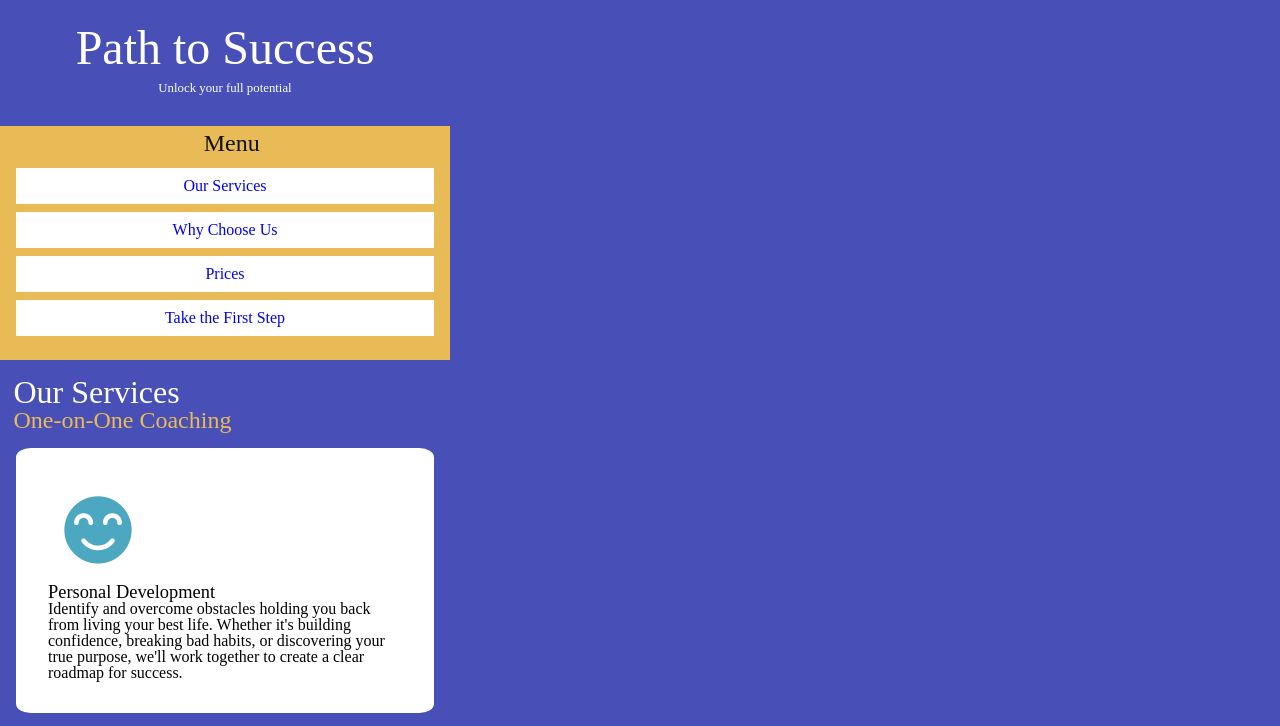
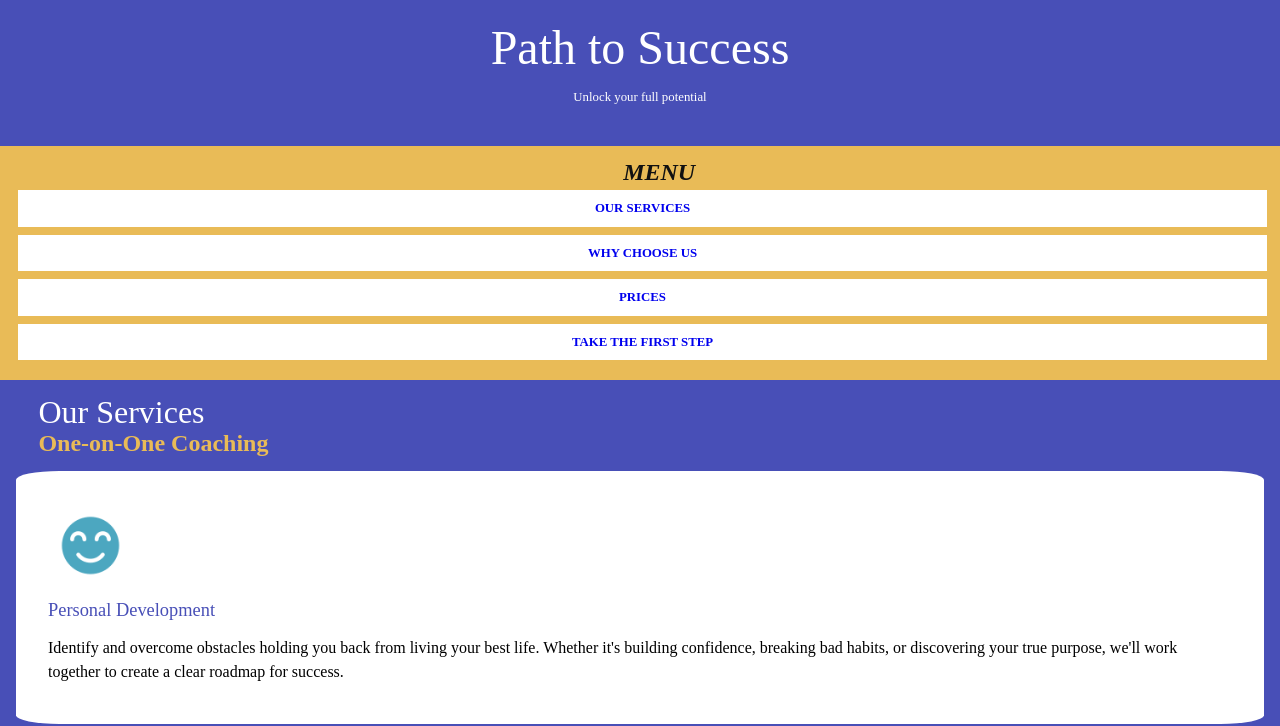
Before and after one commit to nicomorente15/path-to-success, a plain HTML site: page index.html in a window 1280 px wide. Shown: the top 726 px of the page. Drawn offline with Linux system fonts and the light colour scheme; a web font is replaced by a local one.

Commit message:
Finnished Assingment
Added all the required edits for a 450px webpage assignment.

```diff
--- /dev/null
+++ b/font.css
@@ -0,0 +1,144 @@
+/* cyrillic-ext */
+@font-face {
+    font-family: 'Inter';
+    font-style: italic;
+    font-weight: 100 900;
+    font-display: swap;
+    src: url(https://fonts.gstatic.com/s/inter/v18/UcCm3FwrK3iLTcvnUwkT9mI1F55MKw.woff2) format('woff2');
+    unicode-range: U+0460-052F, U+1C80-1C8A, U+20B4, U+2DE0-2DFF, U+A640-A69F, U+FE2E-FE2F;
+  }
+  /* cyrillic */
+  @font-face {
+    font-family: 'Inter';
+    font-style: italic;
+    font-weight: 100 900;
+    font-display: swap;
+    src: url(https://fonts.gstatic.com/s/inter/v18/UcCm3FwrK3iLTcvnUwAT9mI1F55MKw.woff2) format('woff2');
+    unicode-range: U+0301, U+0400-045F, U+0490-0491, U+04B0-04B1, U+2116;
+  }
+  /* greek-ext */
+  @font-face {
+    font-family: 'Inter';
+    font-style: italic;
+    font-weight: 100 900;
+    font-display: swap;
+    src: url(https://fonts.gstatic.com/s/inter/v18/UcCm3FwrK3iLTcvnUwgT9mI1F55MKw.woff2) format('woff2');
+    unicode-range: U+1F00-1FFF;
+  }
+  /* greek */
+  @font-face {
+    font-family: 'Inter';
+    font-style: italic;
+    font-weight: 100 900;
+    font-display: swap;
+    src: url(https://fonts.gstatic.com/s/inter/v18/UcCm3FwrK3iLTcvnUwcT9mI1F55MKw.woff2) format('woff2');
+    unicode-range: U+0370-0377, U+037A-037F, U+0384-038A, U+038C, U+038E-03A1, U+03A3-03FF;
+  }
+  /* vietnamese */
+  @font-face {
+    font-family: 'Inter';
+    font-style: italic;
+    font-weight: 100 900;
+    font-display: swap;
+    src: url(https://fonts.gstatic.com/s/inter/v18/UcCm3FwrK3iLTcvnUwsT9mI1F55MKw.woff2) format('woff2');
+    unicode-range: U+0102-0103, U+0110-0111, U+0128-0129, U+0168-0169, U+01A0-01A1, U+01AF-01B0, U+0300-0301, U+0303-0304, U+0308-0309, U+0323, U+0329, U+1EA0-1EF9, U+20AB;
+  }
+  /* latin-ext */
+  @font-face {
+    font-family: 'Inter';
+    font-style: italic;
+    font-weight: 100 900;
+    font-display: swap;
+    src: url(https://fonts.gstatic.com/s/inter/v18/UcCm3FwrK3iLTcvnUwoT9mI1F55MKw.woff2) format('woff2');
+    unicode-range: U+0100-02BA, U+02BD-02C5, U+02C7-02CC, U+02CE-02D7, U+02DD-02FF, U+0304, U+0308, U+0329, U+1D00-1DBF, U+1E00-1E9F, U+1EF2-1EFF, U+2020, U+20A0-20AB, U+20AD-20C0, U+2113, U+2C60-2C7F, U+A720-A7FF;
+  }
+  /* latin */
+  @font-face {
+    font-family: 'Inter';
+    font-style: italic;
+    font-weight: 100 900;
+    font-display: swap;
+    src: url(https://fonts.gstatic.com/s/inter/v18/UcCm3FwrK3iLTcvnUwQT9mI1F54.woff2) format('woff2');
+    unicode-range: U+0000-00FF, U+0131, U+0152-0153, U+02BB-02BC, U+02C6, U+02DA, U+02DC, U+0304, U+0308, U+0329, U+2000-206F, U+20AC, U+2122, U+2191, U+2193, U+2212, U+2215, U+FEFF, U+FFFD;
+  }
+  /* cyrillic-ext */
+  @font-face {
+    font-family: 'Inter';
+    font-style: normal;
+    font-weight: 100 900;
+    font-display: swap;
+    src: url(https://fonts.gstatic.com/s/inter/v18/UcCo3FwrK3iLTcvvYwYZ8UA3J58.woff2) format('woff2');
+    unicode-range: U+0460-052F, U+1C80-1C8A, U+20B4, U+2DE0-2DFF, U+A640-A69F, U+FE2E-FE2F;
+  }
+  /* cyrillic */
+  @font-face {
+    font-family: 'Inter';
+    font-style: normal;
+    font-weight: 100 900;
+    font-display: swap;
+    src: url(https://fonts.gstatic.com/s/inter/v18/UcCo3FwrK3iLTcvmYwYZ8UA3J58.woff2) format('woff2');
+    unicode-range: U+0301, U+0400-045F, U+0490-0491, U+04B0-04B1, U+2116;
+  }
+  /* greek-ext */
+  @font-face {
+    font-family: 'Inter';
+    font-style: normal;
+    font-weight: 100 900;
+    font-display: swap;
+    src: url(https://fonts.gstatic.com/s/inter/v18/UcCo3FwrK3iLTcvuYwYZ8UA3J58.woff2) format('woff2');
+    unicode-range: U+1F00-1FFF;
+  }
+  /* greek */
+  @font-face {
+    font-family: 'Inter';
+    font-style: normal;
+    font-weight: 100 900;
+    font-display: swap;
+    src: url(https://fonts.gstatic.com/s/inter/v18/UcCo3FwrK3iLTcvhYwYZ8UA3J58.woff2) format('woff2');
+    unicode-range: U+0370-0377, U+037A-037F, U+0384-038A, U+038C, U+038E-03A1, U+03A3-03FF;
+  }
+  /* vietnamese */
+  @font-face {
+    font-family: 'Inter';
+    font-style: normal;
+    font-weight: 100 900;
+    font-display: swap;
+    src: url(https://fonts.gstatic.com/s/inter/v18/UcCo3FwrK3iLTcvtYwYZ8UA3J58.woff2) format('woff2');
+    unicode-range: U+0102-0103, U+0110-0111, U+0128-0129, U+0168-0169, U+01A0-01A1, U+01AF-01B0, U+0300-0301, U+0303-0304, U+0308-0309, U+0323, U+0329, U+1EA0-1EF9, U+20AB;
+  }
+  /* latin-ext */
+  @font-face {
+    font-family: 'Inter';
+    font-style: normal;
+    font-weight: 100 900;
+    font-display: swap;
+    src: url(https://fonts.gstatic.com/s/inter/v18/UcCo3FwrK3iLTcvsYwYZ8UA3J58.woff2) format('woff2');
+    unicode-range: U+0100-02BA, U+02BD-02C5, U+02C7-02CC, U+02CE-02D7, U+02DD-02FF, U+0304, U+0308, U+0329, U+1D00-1DBF, U+1E00-1E9F, U+1EF2-1EFF, U+2020, U+20A0-20AB, U+20AD-20C0, U+2113, U+2C60-2C7F, U+A720-A7FF;
+  }
+  /* latin */
+  @font-face {
+    font-family: 'Inter';
+    font-style: normal;
+    font-weight: 100 900;
+    font-display: swap;
+    src: url(https://fonts.gstatic.com/s/inter/v18/UcCo3FwrK3iLTcviYwYZ8UA3.woff2) format('woff2');
+    unicode-range: U+0000-00FF, U+0131, U+0152-0153, U+02BB-02BC, U+02C6, U+02DA, U+02DC, U+0304, U+0308, U+0329, U+2000-206F, U+20AC, U+2122, U+2191, U+2193, U+2212, U+2215, U+FEFF, U+FFFD;
+  }
+  /* latin-ext */
+  @font-face {
+    font-family: 'Kavoon';
+    font-style: normal;
+    font-weight: 400;
+    font-display: swap;
+    src: url(https://fonts.gstatic.com/s/kavoon/v23/pxiFyp4_scRYhlUIPbD7XVlNEM-K.woff2) format('woff2');
+    unicode-range: U+0100-02BA, U+02BD-02C5, U+02C7-02CC, U+02CE-02D7, U+02DD-02FF, U+0304, U+0308, U+0329, U+1D00-1DBF, U+1E00-1E9F, U+1EF2-1EFF, U+2020, U+20A0-20AB, U+20AD-20C0, U+2113, U+2C60-2C7F, U+A720-A7FF;
+  }
+  /* latin */
+  @font-face {
+    font-family: 'Kavoon';
+    font-style: normal;
+    font-weight: 400;
+    font-display: swap;
+    src: url(https://fonts.gstatic.com/s/kavoon/v23/pxiFyp4_scRYhlUIM7D7XVlNEA.woff2) format('woff2');
+    unicode-range: U+0000-00FF, U+0131, U+0152-0153, U+02BB-02BC, U+02C6, U+02DA, U+02DC, U+0304, U+0308, U+0329, U+2000-206F, U+20AC, U+2122, U+2191, U+2193, U+2212, U+2215, U+FEFF, U+FFFD;
+  }
--- a/index.html
+++ b/index.html
@@ -9,7 +9,6 @@
     -->
     <meta charset="UTF-8">
     <meta name="viewport" content="width=device-width, initial-scale=1.0">
-    <link rel="stylesheet" href="reset.css">
     <link rel="stylesheet" href="styles.css">
     <title>Path to Success</title>
 </head>
@@ -21,12 +20,12 @@
 
     <main>
         <nav>
-            <h2>Menu</h2>
+            <h2>MENU</h2>
             <ul>
-                <li><a href="https://docs.google.com/document/d/1Cfku4kim6hNtvH04w9tZE5hnvVbkZpBPdIo1zNZZrj4/edit#">Our Services</a></li>
-                <li><a href="https://docs.google.com/document/d/1Cfku4kim6hNtvH04w9tZE5hnvVbkZpBPdIo1zNZZrj4/edit#">Why Choose Us</a></li>
-                <li><a href="https://docs.google.com/document/d/1Cfku4kim6hNtvH04w9tZE5hnvVbkZpBPdIo1zNZZrj4/edit#">Prices</a></li>
-                <li><a href="https://docs.google.com/document/d/1Cfku4kim6hNtvH04w9tZE5hnvVbkZpBPdIo1zNZZrj4/edit#">Take the First Step</a></li>
+                <li><a href="https://docs.google.com/document/d/1Cfku4kim6hNtvH04w9tZE5hnvVbkZpBPdIo1zNZZrj4/edit#">OUR SERVICES</a></li>
+                <li><a href="https://docs.google.com/document/d/1Cfku4kim6hNtvH04w9tZE5hnvVbkZpBPdIo1zNZZrj4/edit#">WHY CHOOSE US</a></li>
+                <li><a href="https://docs.google.com/document/d/1Cfku4kim6hNtvH04w9tZE5hnvVbkZpBPdIo1zNZZrj4/edit#">PRICES</a></li>
+                <li><a href="https://docs.google.com/document/d/1Cfku4kim6hNtvH04w9tZE5hnvVbkZpBPdIo1zNZZrj4/edit#">TAKE THE FIRST STEP</a></li>
             </ul>
         </nav>
 
@@ -93,14 +92,14 @@
 
         </section>
 
-        <section class="Pink">
+        <section class="Reason">
         <h2>Why Choose Us</h2>
-            <ul>
-                <li>Personalized Approach</li>
-                <li>Proven Results</li>
-                <li>Supportive Environment</li>
-                <li>Flexible Options</li>
-            </ul>
+                <ul>
+                    <li class="teal" >Personalized Approach</li>
+                    <li class="lavender">Proven Results</li>
+                    <li class="yellow">Supportive Environment</li>
+                    <li class="white">Flexible Options</li>
+                </ul>
         </section>
 
         <section id="chart">
@@ -184,15 +183,22 @@
     </main>
 
     <footer>
-        <section class="Pink">
+        <section class="Schedule">
             <h2>Take the First Step Today</h2>
             <p>Your journey to a more fulfilling life begins with a single step. Book a free 30-minute consultation today to discover how our coaching services can help you achieve your goals. Let's work together to create the life you've always dreamed of!</p>
 
-            <a href="https://docs.google.com/document/d/1Cfku4kim6hNtvH04w9tZE5hnvVbkZpBPdIo1zNZZrj4/edit#">Schedule Now</a>
+            <div class="Button">
+                <a href="https://docs.google.com/document/d/1Cfku4kim6hNtvH04w9tZE5hnvVbkZpBPdIo1zNZZrj4/edit#">SCHEDULE NOW</a>
+            </div>
         </section>
 
-        <p>Copyright 2024</p>
-        <a href="https://docs.google.com/document/d/1Cfku4kim6hNtvH04w9tZE5hnvVbkZpBPdIo1zNZZrj4/edit#">Terms and Conditions</a>
+        <div class="Copyright">
+            <div><p>Copyright 2024</p></div>
+
+            <div>
+                <a href="https://docs.google.com/document/d/1Cfku4kim6hNtvH04w9tZE5hnvVbkZpBPdIo1zNZZrj4/edit#">Terms and Conditions</a>
+            </div>
+        </div>
     </footer>
 </body>
 </html>
--- a/styles.css
+++ b/styles.css
@@ -1,8 +1,60 @@
+/* IMPORTED FONTS */
+@import "font.css";
+
+/* CSS RESET */
+html, body, div, span, applet, object, iframe,
+h1, h2, h3, h4, h5, h6, p, blockquote, pre,
+a, abbr, acronym, address, big, cite, code,
+del, dfn, em, img, ins, kbd, q, s, samp,
+small, strike, strong, sub, sup, tt, var,
+b, u, i, center,
+dl, dt, dd, ol, ul, li,
+fieldset, form, label, legend,
+table, caption, tbody, tfoot, thead, tr, th, td,
+article, aside, canvas, details, embed,
+figure, figcaption, footer, header, hgroup,
+menu, nav, output, ruby, section, summary,
+time, mark, audio, video {
+	margin: 0;
+	padding: 0;
+	border: 0;
+	font-size: 100%;
+	font: inherit;
+	vertical-align: baseline;
+}
+/* HTML5 display-role reset for older browsers */
+article, aside, details, figcaption, figure,
+footer, header, hgroup, menu, nav, section {
+	display: block;
+}
+body {
+	line-height: 1;
+}
+ol, ul {
+	list-style: none;
+}
+blockquote, q {
+	quotes: none;
+}
+blockquote:before, blockquote:after,
+q:before, q:after {
+	content: '';
+	content: none;
+}
+table {
+	border-collapse: collapse;
+	border-spacing: 0;
+}
+
+
 /* CSS BY NAME [Nico Morente] */
 body{
-    max-width: 450px;
     background-color: #484FB7;
+    font-family: Inter;
 }
+
+/* GLOBAL STYLES (mobile first/small) */
+@media screen and (min-width: 450px) {
 
 /* Header */
     header{
@@ -14,6 +66,7 @@ h1{
         padding: .5em;
         padding-bottom: .2em;
         font-size: 3em;
+        font-family: Kavoon;
     }
 
     header p{
@@ -25,6 +78,41 @@ main h2{
         color: white;
     }
 
+/* Main */
+    img{
+        width: 85px;
+        height: 85px;
+    }
+
+    h2{
+        font-size: 2em;
+        margin-left: 3%;
+        font-family: Kavoon;
+        padding-bottom: .1em;
+    }
+
+    p{
+        line-height: 1.5;
+        padding: .5em 0;
+        word-spacing: 1/4;
+    }
+
+    h3{
+        color: #E9BB57;
+        font-size: 1.5em;
+        background-color: #484FB7;
+        margin-left: 3%;
+        font-weight: 600;
+        margin-bottom: .3em;
+    }
+
+    h4{
+        font-size: 1.15em;
+        color: #484FB7;
+        font-weight: 500;
+        padding: .5em 0;
+    }
+
 /* Nav */
     nav{
         background-color: #E9BB57;
@@ -33,10 +121,13 @@ nav{
     }
 
     nav h2{
+        font-family: Inter;
         font-size: 1.5em;
         text-align: center;
         color: #111111;
-    padding: .2em;
+        padding: .6em .5em .1em;
+        font-weight: 600;
+        font-style: italic;
     }
 
     nav ul{
@@ -47,32 +138,62 @@ nav ul{
 
     nav ul li{
         background-color: #ffffff;
-    margin: .5em 1em;
-    padding: 10px;
+        margin: .3em 1em;
+        width: 100%;
+        padding: 12px;
+        font-size: .8em;
+        font-weight: 750;
+        font-style: bold;
     }
 
     nav ul li a{
         text-decoration: none;
     }
 
-h2{
-    font-size: 2em;
-    margin-left: 3%;
+/* Why Choose Us */
+    section.Reason {
+        background-color: #D9526F;
     }
 
-h3{
-    color: #E9BB57;
-    font-size: 1.5em;
-    background-color: #484FB7;
-    margin-left: 3%;
+    .Reason h2{
+        padding: .5em 0;
     }
 
-h4{
-    font-size: 1.15em;
+    ul{
+        display: flex;
+        flex-wrap: wrap;
+        padding-left: 5px;
     }
 
-section h3{
-    margin-bottom: .3em;
+    .Reason li{
+        font-size: 1em;
+        text-align: center;
+        padding: 20px 20px 40px;
+        font-weight: 600;
+        margin: 10px;
+        width: 35%;
+        border-radius: 1em;
+    }
+
+    .Reason li.teal{
+        background-color: #4CA7C0;
+    }
+    .Reason li.lavender{
+        background-color: #6B8FE7;
+    }
+
+    .Reason li.yellow{
+        background-color: #E9BB57;
+    }
+
+    .Reason li.white{
+        background-color: #ffffff;
+    }
+
+/* Chart */
+/* Table */
+    #chart h2{
+        margin-top: .5em;
     }
 
     table{
@@ -99,10 +220,59 @@ th{
         padding: 2em;
     }
 
-.Pink {
-    background-color: #D9526F;
+/* Footer */
+/* Take the First Step Today */
+    footer{
+        color: #ffffff;
+        margin-top: .5em;
     }
 
-.Pink h2,.Pink p{
+    footer section.Schedule{
+        background-color: #D9526F;
+        height: 235px;
+    }
+
+    footer section.Schedule h2{
+        padding: .5em 0 0;
+    }
+
+    footer section.Schedule p{
+        margin: .5em .5em;
+        padding: 0 .5em;
+    }
+
+    div.Button{
+        padding: 10px;
+        text-align: center;
+    }
+
+    div.Button a{
+        background-color: #ffffff;
+        border: 1px solid #111111;
+        color: #111111;
+        text-decoration: none;
+        font-size: .8em;
+        font-weight: 600;
+        border-radius: 10px;
+        padding: 18px 140px;
+        margin: 10px;
+        box-shadow: 2px 2px #111111;
+    }
+
+
+/* Copyright */
+    .Copyright{
+        display: flex;
+    }
+
+    .Copyright div {
+        font-size: .2em;
+        text-align: center;
+        padding: 40px;
+        width: 50%;
+    }
+
+    .Copyright div a{
         color: #ffffff;
     }
+}
```
Lines whose indentation alone changed are shown as unchanged.
